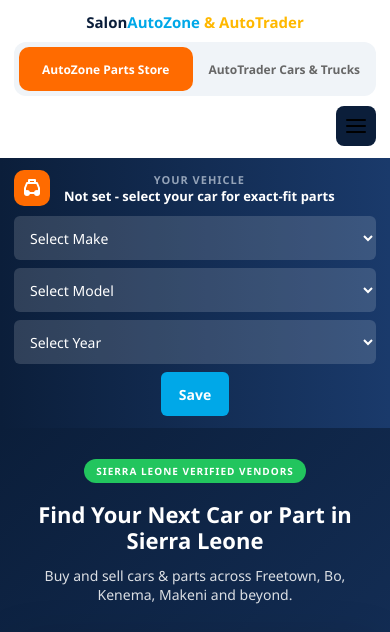
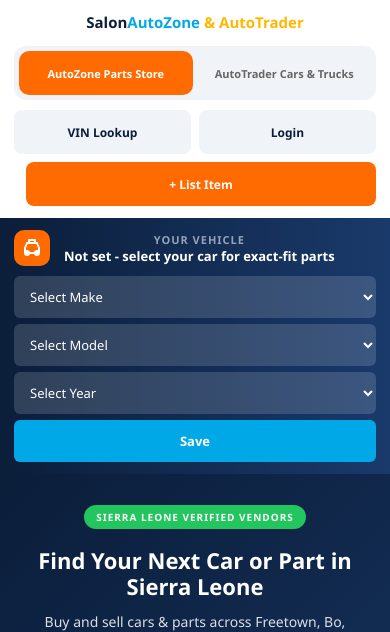
Before and after one commit to barebonesdemolition/saloncarparts, a FastAPI app: page / in a window 390 px wide. Shown: the part 52-684 px from the top of the page. Run offline with FastAPI, Linux system fonts and the light colour scheme; data that the repository does not hold is empty; some libraries are stand-ins or nearby versions.

Commit message:
Mobile: always-visible navbar buttons, no hamburger menu

```diff
--- a/app/templates/vin_lookup.html
+++ b/app/templates/vin_lookup.html
@@ -189,6 +189,112 @@ body{font-family:'Segoe UI',Arial,sans-serif;background:#f4f6f8;color:#1a1a1a}
     .hero h1 { font-size: 22px; }
     .brand-logo { font-size: 15px; }
     .categories { grid-template-columns: repeat(2, 1fr) !important; }
+}
+
+
+/* ========== ALWAYS-VISIBLE MOBILE NAVBAR ========== */
+@media (max-width: 768px) {
+    /* Hide the hamburger menu completely */
+    .hamburger { display: none !important; }
+
+    /* Top bar — show brand + key CTAs prominently */
+    .top-bar {
+        padding: 8px 12px;
+        font-size: 11px;
+        flex-direction: column;
+        gap: 6px;
+        text-align: center;
+    }
+    .top-bar > div {
+        display: flex !important;
+        justify-content: center !important;
+        flex-wrap: wrap;
+        gap: 12px;
+    }
+
+    /* Brand bar — stack vertically but SHOW all links */
+    .brand-bar {
+        padding: 12px 14px;
+        flex-direction: column;
+        gap: 10px;
+        align-items: stretch;
+    }
+
+    .brand-logo {
+        text-align: center;
+        font-size: 18px;
+        margin-bottom: 4px;
+    }
+
+    /* Toggle buttons full width */
+    .brand-toggle {
+        width: 100%;
+        justify-content: stretch;
+    }
+    .brand-toggle button {
+        flex: 1;
+        padding: 11px 8px;
+        font-size: 12px;
+        min-height: 44px;
+    }
+
+    /* Action buttons ALWAYS VISIBLE — no hamburger */
+    .brand-actions {
+        display: flex !important;
+        width: 100%;
+        justify-content: center;
+        gap: 8px;
+        flex-wrap: wrap;
+    }
+    .brand-actions a {
+        flex: 1;
+        min-width: calc(50% - 4px);
+        padding: 11px 12px !important;
+        font-size: 12px !important;
+        text-align: center;
+        background: #f0f4f8;
+        border-radius: 8px;
+        min-height: 44px;
+        display: flex;
+        align-items: center;
+        justify-content: center;
+        font-weight: 700;
+        color: #0b1e3a !important;
+        text-decoration: none;
+    }
+    .brand-actions a.list-btn {
+        background: #ff6b00 !important;
+        color: white !important;
+        flex: 1;
+        min-width: calc(50% - 4px);
+    }
+
+    /* Mobile menu — hide it entirely */
+    .mobile-menu { display: none !important; }
+
+    /* Fitment controls compact */
+    .fitment-controls {
+        width: 100%;
+        display: flex;
+        flex-direction: column;
+        gap: 6px;
+    }
+    .fitment-controls select {
+        width: 100% !important;
+        min-height: 42px;
+        font-size: 13px;
+    }
+    .fitment-controls button {
+        width: 100%;
+        min-height: 42px;
+        font-size: 13px;
+    }
+}
+
+@media (max-width: 400px) {
+    .brand-logo { font-size: 15px; }
+    .brand-toggle button { font-size: 11px; padding: 10px 6px; }
+    .brand-actions a { font-size: 11px; padding: 10px 8px !important; }
 }
 
 </style>
```
